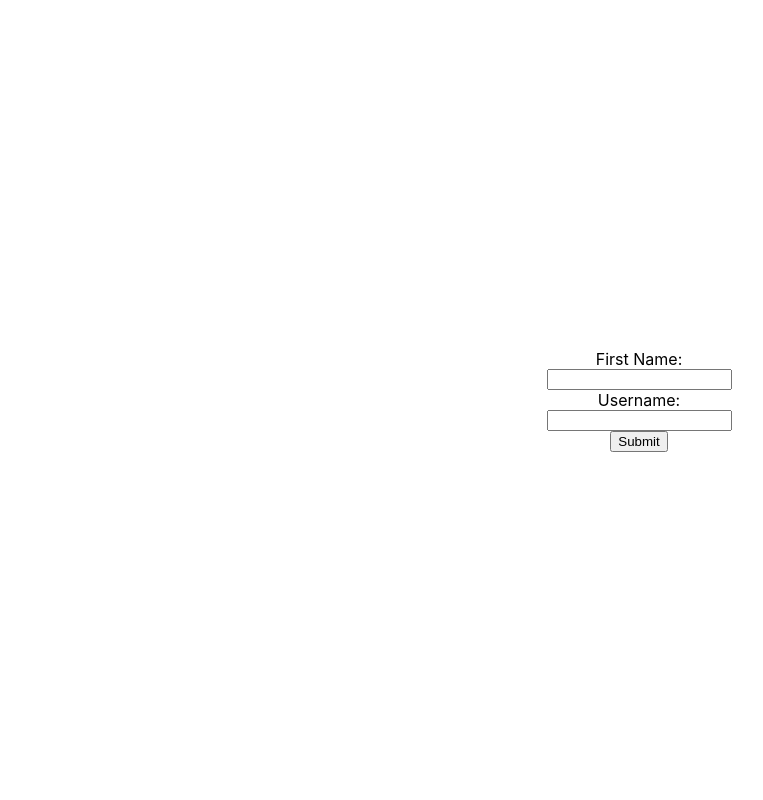
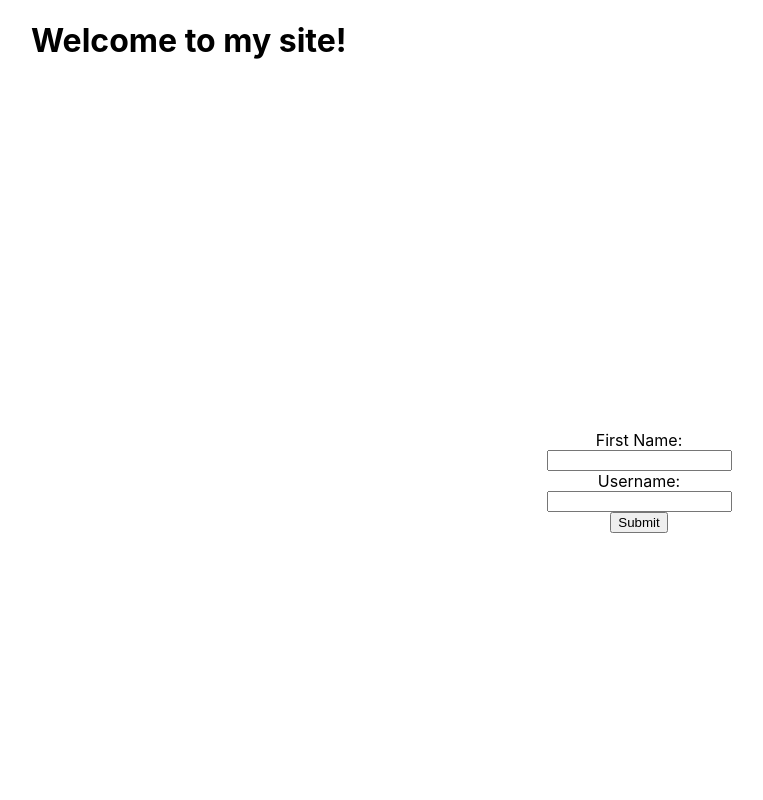
Before and after one commit to schwendyjr/test-next.jsapp, a Next.js app: page / in a window 1280 px wide. Shown: the top 800 px of the page, without its empty margins (1-764 px from the left). Built offline with nearby package versions, Linux system fonts and the light colour scheme.

Commit message:
new files and folders

```diff
--- a/pages/index.js
+++ b/pages/index.js
@@ -36,6 +36,7 @@ const CheckLogin = () => {
         <link rel="icon" href="/favicon.ico" />
       </Head>
 
+      <h1>Welcome to my site!</h1>
       <main className={styles.main}>
         <label>First Name:</label>
         <input
--- a/styles/Home.module.css
+++ b/styles/Home.module.css
@@ -127,3 +127,7 @@
     filter: invert(1);
   }
 }
+
+.background {
+  background-color:#BDCFB5;
+}
```
